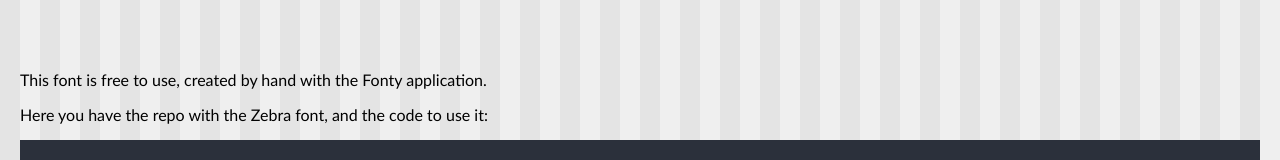
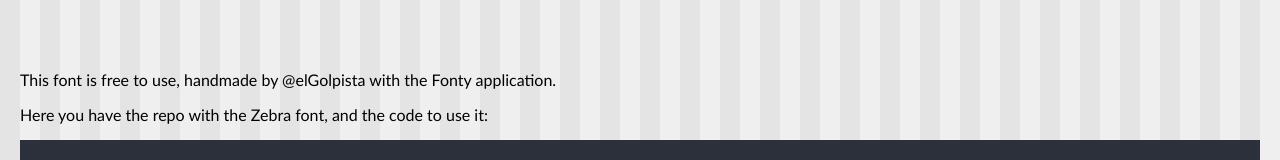
Before and after one commit to Saul-BT/Zebra-font, a plain HTML site: page index.html in a window 1280 px wide. Shown: the part 371-531 px from the top of the page. Drawn offline with nearby package versions, Linux system fonts and the light colour scheme.

Commit message:
Fixing something

```diff
--- a/index.html
+++ b/index.html
@@ -103,7 +103,7 @@
           <a href="https://github.com/Saul-BT/Zebra-font/raw/master/Zebra-Font.rar"><i class="fa fa-download" aria-hidden="true"></i> Download</a>
           <a href="https://github.com/Saul-BT/Zebra-font"><i class="fa fa-github" aria-hidden="true"></i> Source</a>
         </div>
-        <p>This font is free to use, created by hand with the Fonty application.</p>
+        <p>This font is free to use, handmade by @elGolpista with the Fonty application.</p>
         <p>Here you have the repo with the Zebra font, and the code to use it:</p>
         <pre><code class="css hljs">
     @font-face {
```
